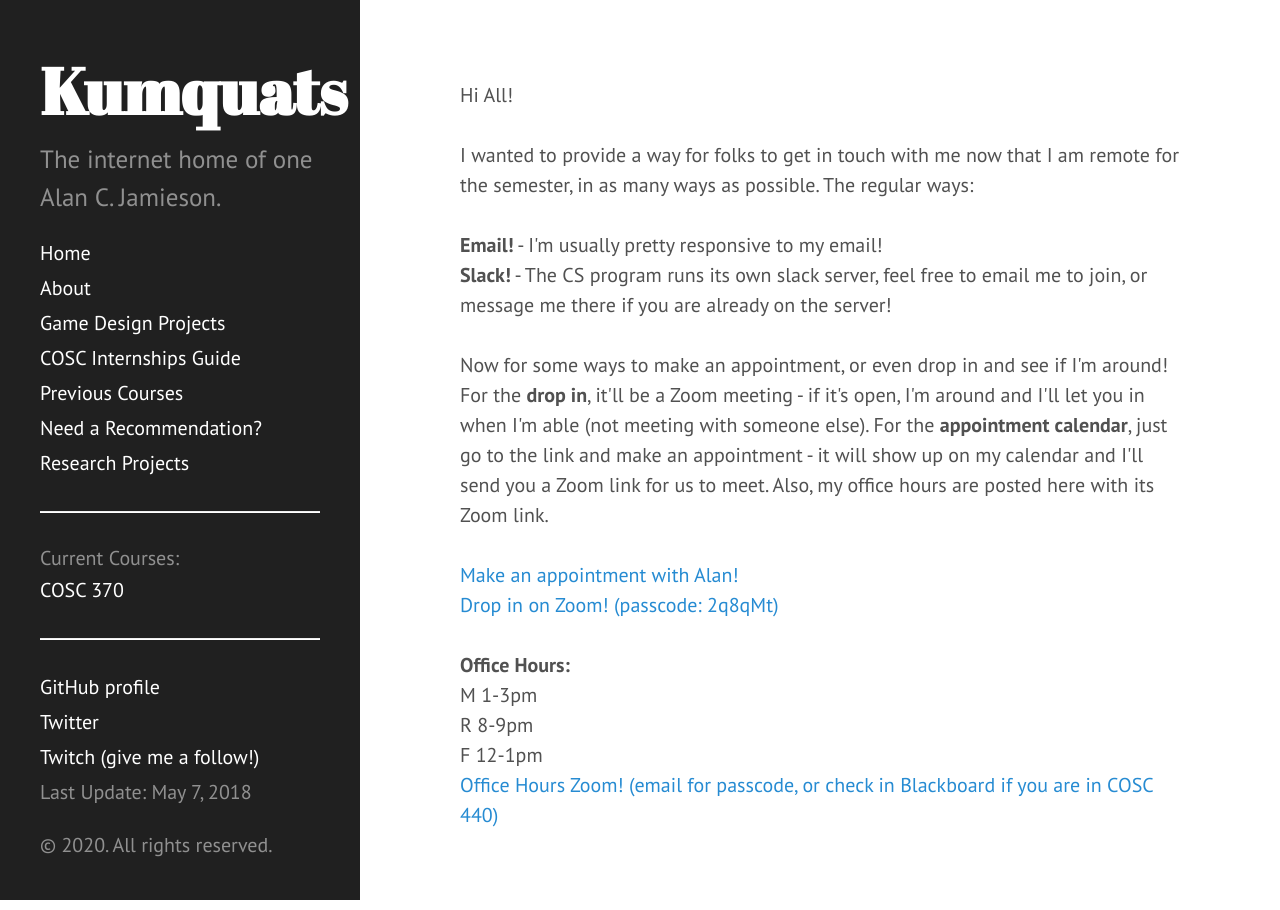
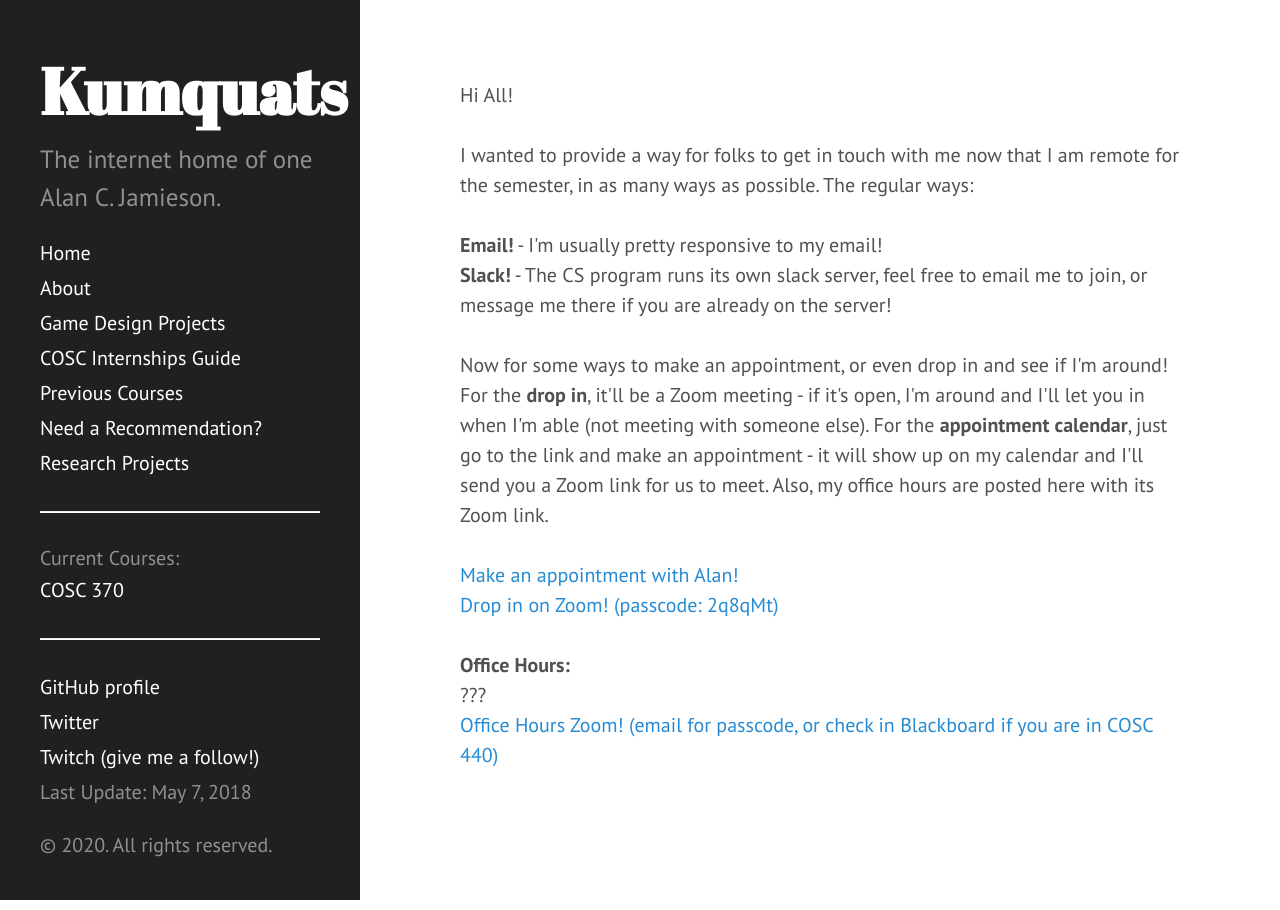
Before and after one commit to ripark/ripark.github.io, a Jekyll site: the page built from contact.html, in a window 1280 px wide. Built offline with Jekyll 4.4.1, drawn with Linux system fonts in a browser that asks for light colours; Markdown is read by kramdown in place of the engine named in the settings.

Commit message:
contact update

```diff
--- a/contact.html
+++ b/contact.html
@@ -26,7 +26,5 @@ my office hours are posted here with its Zoom link.
 <a href="https://smcm.zoom.us/j/9411032179">Drop in on Zoom! (passcode: 2q8qMt)</a>
 <br><br>
 <b>Office Hours:</b><br>
-M 1-3pm<br>
-R 8-9pm<br>
-F 12-1pm<br>
+???<br>
 <a href="https://smcm.zoom.us/j/97423574549">Office Hours Zoom! (email for passcode, or check in Blackboard if you are in COSC 440)</a>
--- a/s21/cosc370.html
+++ b/s21/cosc370.html
@@ -9,6 +9,8 @@ shorttitle: "COSC 370"
 <a href="http://ripark.github.io/s21/COSC370Sched.pdf">Schedule</a>
 <br>
 <a href="https://smcmcs.slack.com/messages/cosc370/">Slack group</a>
+<br>
+<a href="http://ripark.github.io/contact">Alan's Contact Page</a>
 <br>
 <hr>
 <strong><u>Homework:</u></strong>
```
